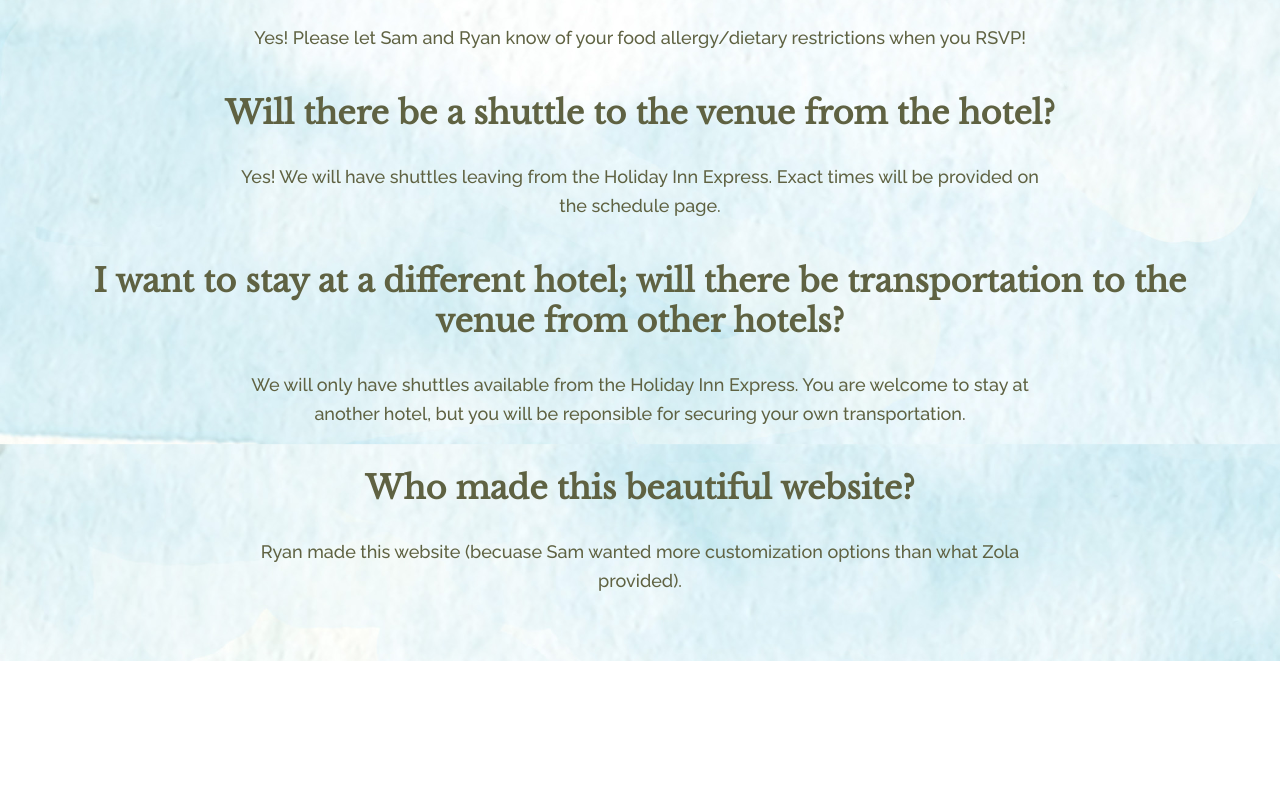
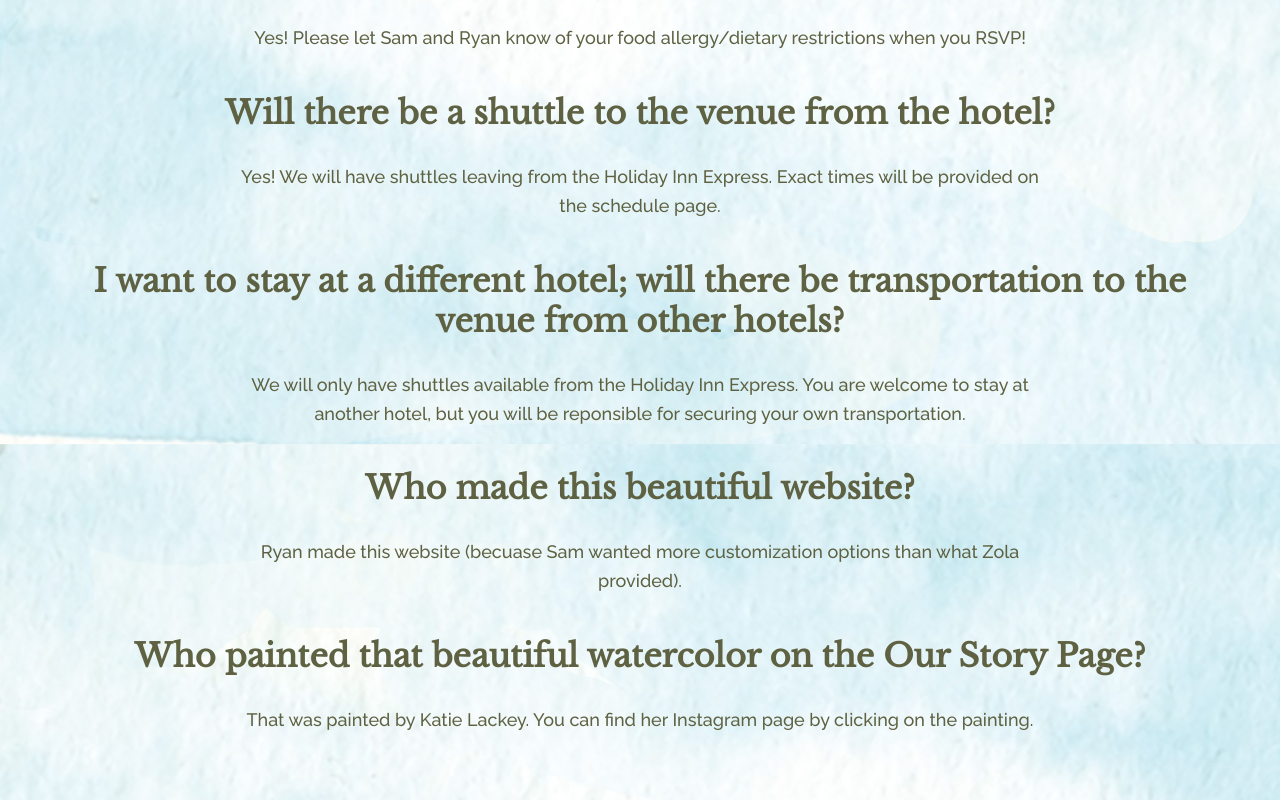
Before and after one commit to rhkearns/rksy-wedding-site, a React (Create React App) app: page /faqs in a window 1280 px wide. Shown: the part 470-1270 px from the top of the page. Before the commit the page ends 1131 px from the top, so only its background shows below. Built offline with nearby package versions, Linux system fonts and the light colour scheme.

Commit message:
add katie link

```diff
--- a/src/data/faqs.js
+++ b/src/data/faqs.js
@@ -29,6 +29,10 @@ let questions = [
 		answer:
 			'Ryan made this website (becuase Sam wanted more customization options than what Zola provided).',
 	},
+	{
+		question: "Who painted that beautiful watercolor on the Our Story Page?",
+		answer: "That was painted by Katie Lackey. You can find her Instagram page by clicking on the painting."
+	}
 ];
 
 export default questions;
--- a/src/pages/StoryPage/StoryPage.jsx
+++ b/src/pages/StoryPage/StoryPage.jsx
@@ -238,11 +238,13 @@ const StoryPage = () => {
 					Hudson River, holding up their glasses and saying in loud voices: “To
 					Ryan and Sam, husband and wife!“
 				</p>
-				<img
-					src={watercolor}
-					alt="The view from our engagement spot"
-					className="cover-img"
-				/>
+				<a href={"https://www.instagram.com/neerthecreek/"}>
+					<img
+						src={watercolor}
+						alt="The view from our engagement spot"
+						className="cover-img"
+					/>
+				</a>
 			</div>
 		</>
 	);
```
